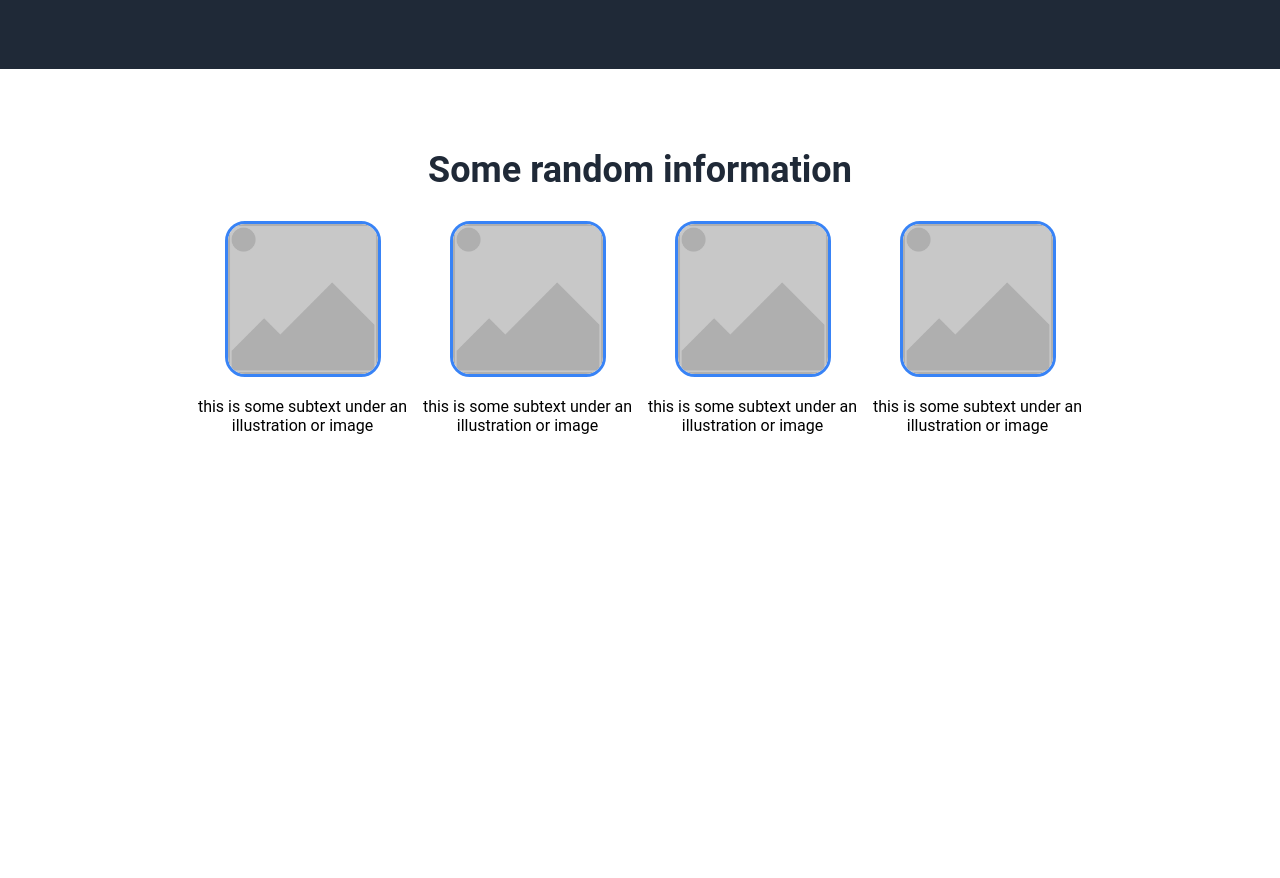
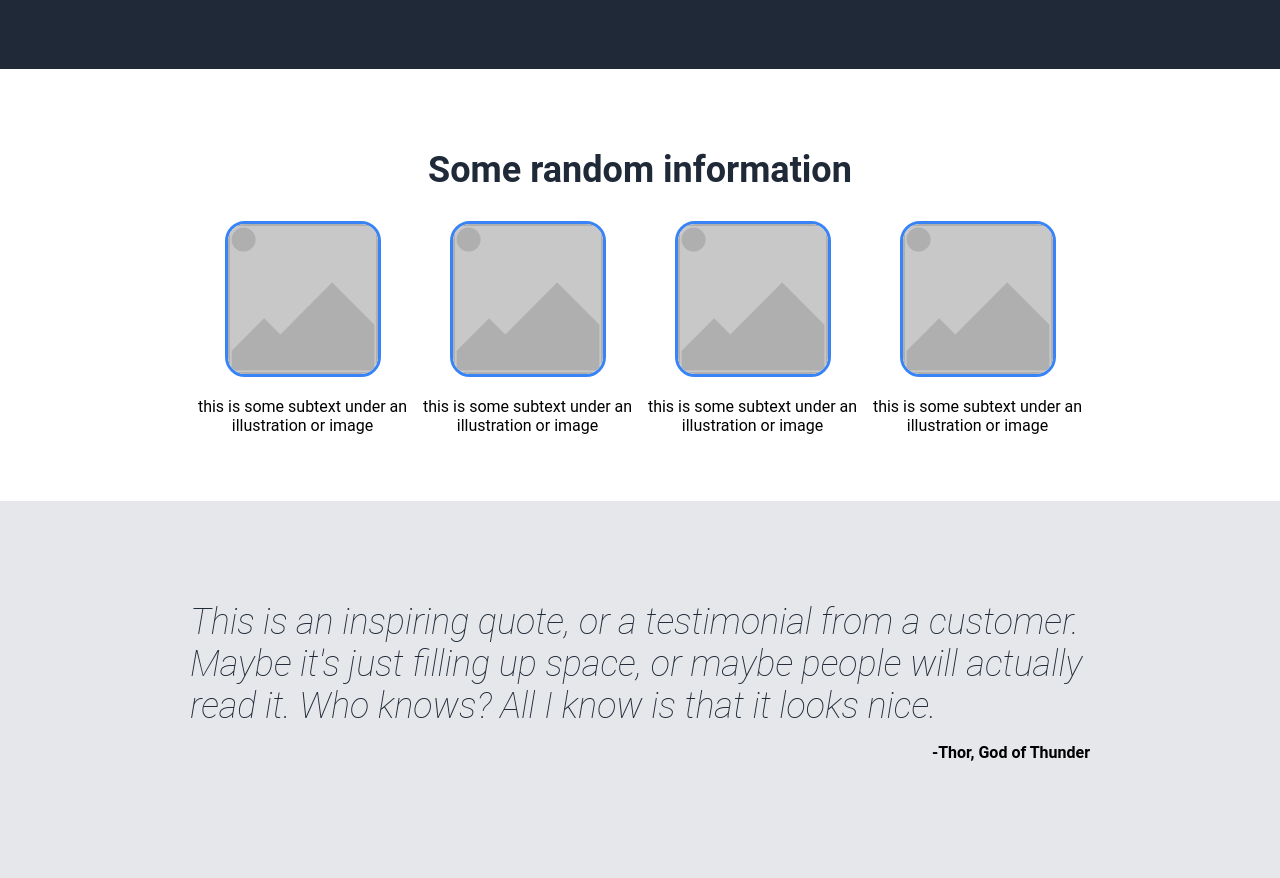
Before and after one commit to producedbyandre/odin-landing, a plain HTML site: page index.html in a window 1280 px wide. Shown: the part 561-1439 px from the top of the page. Before the commit the page ends 1062 px from the top, so only its background shows below. Drawn offline with Linux system fonts and the light colour scheme.

Commit message:
Add quote section

```diff
--- a/index.html
+++ b/index.html
@@ -43,5 +43,11 @@
                     <p>this is some subtext under an illustration or image</p></div>
         </div>
     </div>
+    <div class="quote">
+        <div class="quote-container">
+        <quote>This is an inspiring quote, or a testimonial from a customer. Maybe it's just filling up space, or maybe people will actually read it. Who knows? All I know is that it looks nice.</quote>
+        <p><strong>-Thor, God of Thunder</strong></p>
+        </div>
+    </div>
 </body>
 </html>
--- a/styles.css
+++ b/styles.css
@@ -119,3 +119,25 @@ body {
     border: 3px solid #3883f6;
     border-radius: 20px;
 }
+
+.quote {
+    background-color: #E5E7EB;
+    margin: 0px;
+    padding: 100px 0px;
+}
+
+.quote-container {
+    max-width: 900px;
+    margin: auto;
+}
+
+.quote-container p {
+    text-align: right;
+}
+
+quote {
+    font-size: 36px;
+    font-weight: lighter;
+    font-style: italic;
+    color: #1F2937;
+}
```
